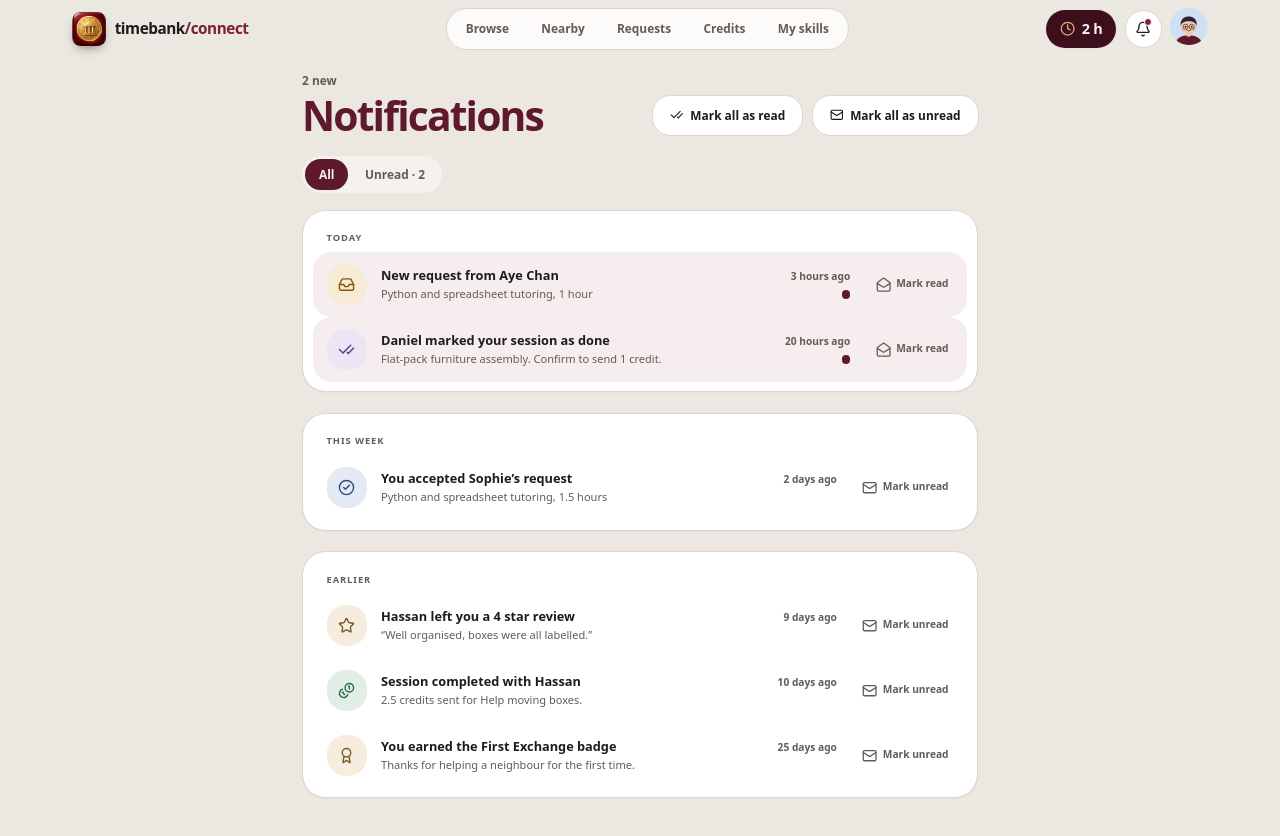
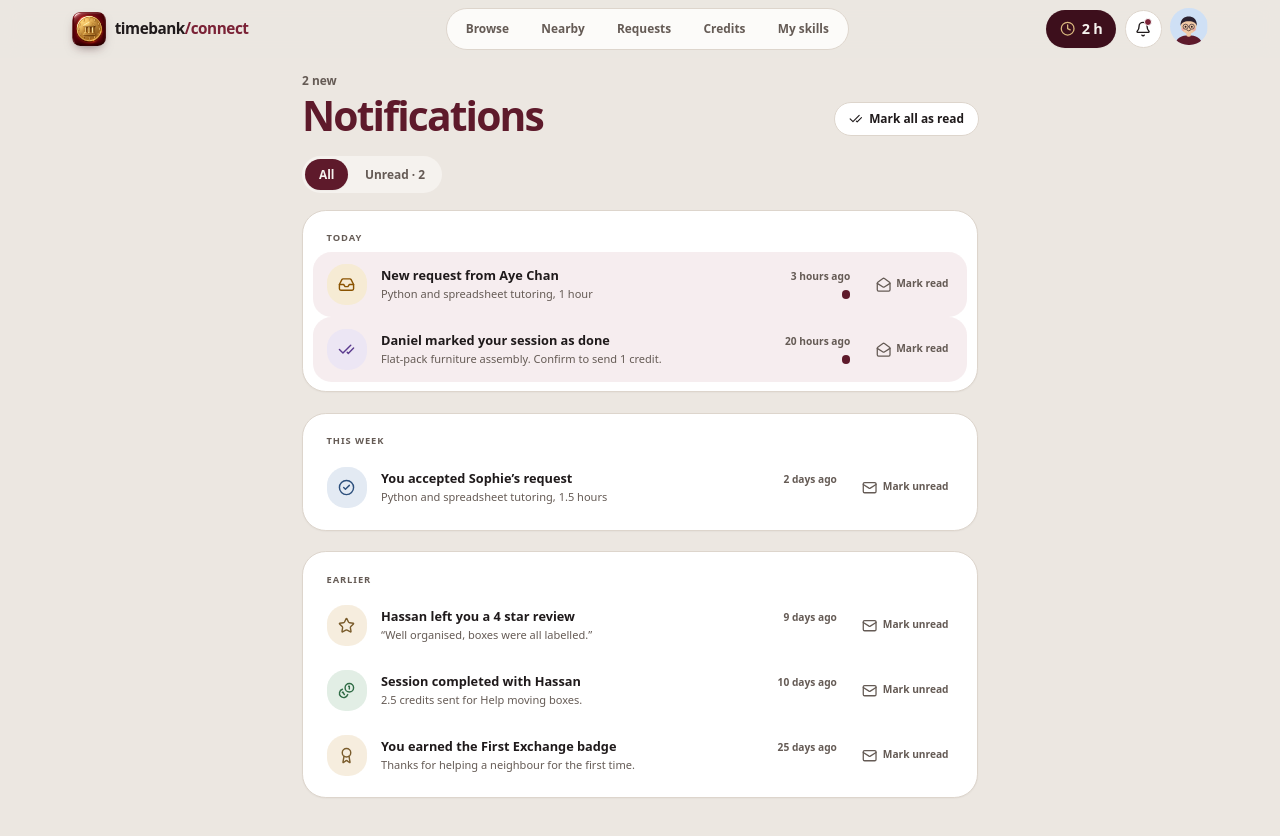
Before and after one commit to kaxlon33/TimeBank_Connect, a React (Vite) app in the folder apps/web/: page /notifications in a window 1280 px wide. Shown: the top 836 px of the page. Built offline with nearby package versions, Linux system fonts and the light colour scheme.

Commit message:
style(web): one adaptive mark-all button on the notifications page (#13)

```diff
--- a/apps/web/src/pages/NotificationsPage.tsx
+++ b/apps/web/src/pages/NotificationsPage.tsx
@@ -94,30 +94,23 @@ export function NotificationsPage() {
             <span className="text-wine-700">Notifications</span>
           </h1>
         </div>
-        <div className="flex flex-wrap gap-2.5">
+        {all.length > 0 ? (
           <button
             type="button"
-            onClick={markAll}
-            disabled={marking || unread === 0}
-            className="press flex h-12 items-center justify-center gap-2 rounded-2xl border bg-card px-5 text-sm font-bold hover:bg-secondary disabled:cursor-not-allowed disabled:opacity-50"
+            onClick={unread > 0 ? markAll : markAllUnread}
+            disabled={marking}
+            className="press flex h-10 shrink-0 items-center gap-2 self-start rounded-full border bg-card px-4 text-sm font-bold hover:bg-secondary disabled:opacity-60 sm:self-auto"
           >
             {marking ? (
               <Loader2 className="size-4 animate-spin" aria-hidden="true" />
+            ) : unread > 0 ? (
+              <CheckCheck className="size-4" aria-hidden="true" />
             ) : (
-              <CheckCheck className="size-4" aria-hidden="true" />
+              <Mail className="size-4" aria-hidden="true" />
             )}
-            Mark all as read
+            {unread > 0 ? 'Mark all as read' : 'Mark all as unread'}
           </button>
-          <button
-            type="button"
-            onClick={markAllUnread}
-            disabled={marking || all.length === 0 || unread === all.length}
-            className="press flex h-12 items-center justify-center gap-2 rounded-2xl border bg-card px-5 text-sm font-bold hover:bg-secondary disabled:cursor-not-allowed disabled:opacity-50"
-          >
-            <Mail className="size-4" aria-hidden="true" />
-            Mark all as unread
-          </button>
-        </div>
+        ) : null}
       </header>
 
       <div role="group" aria-label="Filter notifications" className="tile-in mt-6 inline-flex gap-1 rounded-full bg-muted p-1">
```
